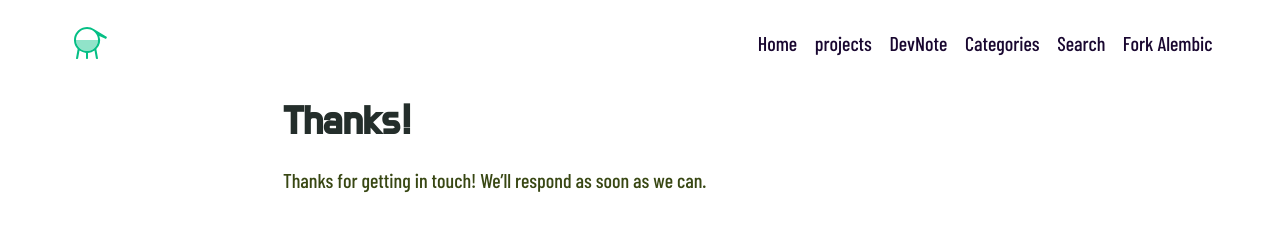
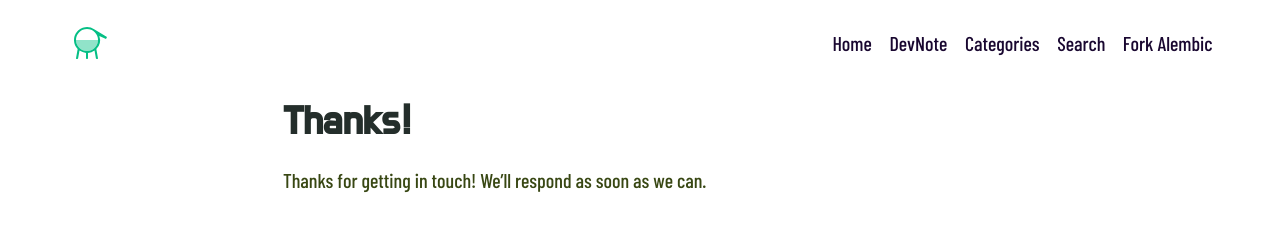
Before and after one commit to daviddarnes/alembic, a Jekyll site: the page built from thanks.md, in a window 1280 px wide. Shown: the top 226 px of the page. Built offline with Jekyll 4.4.1, drawn with Linux system fonts in a browser that asks for light colours; some web fonts are replaced.

Commit message:
Update _config.yml

```diff
--- a/_config.yml
+++ b/_config.yml
@@ -123,8 +123,7 @@ favicons: # Favicons are also used in the manifest file. Syntax is 'size: path'
 navigation_header:
 - title: Home
   url: /
-- title: projects
-  url: /projects/
+
 - title: DevNote
   url: /blog/
 - title: Categories
```
